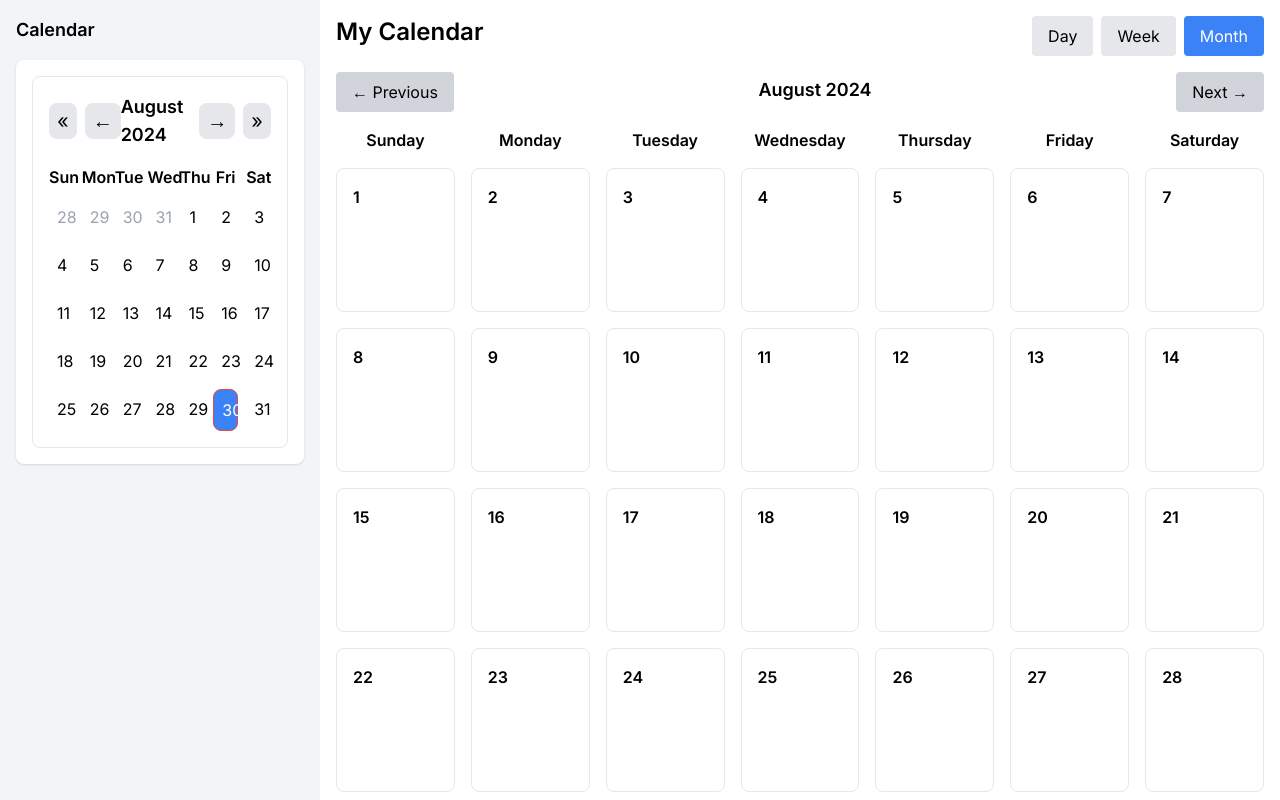
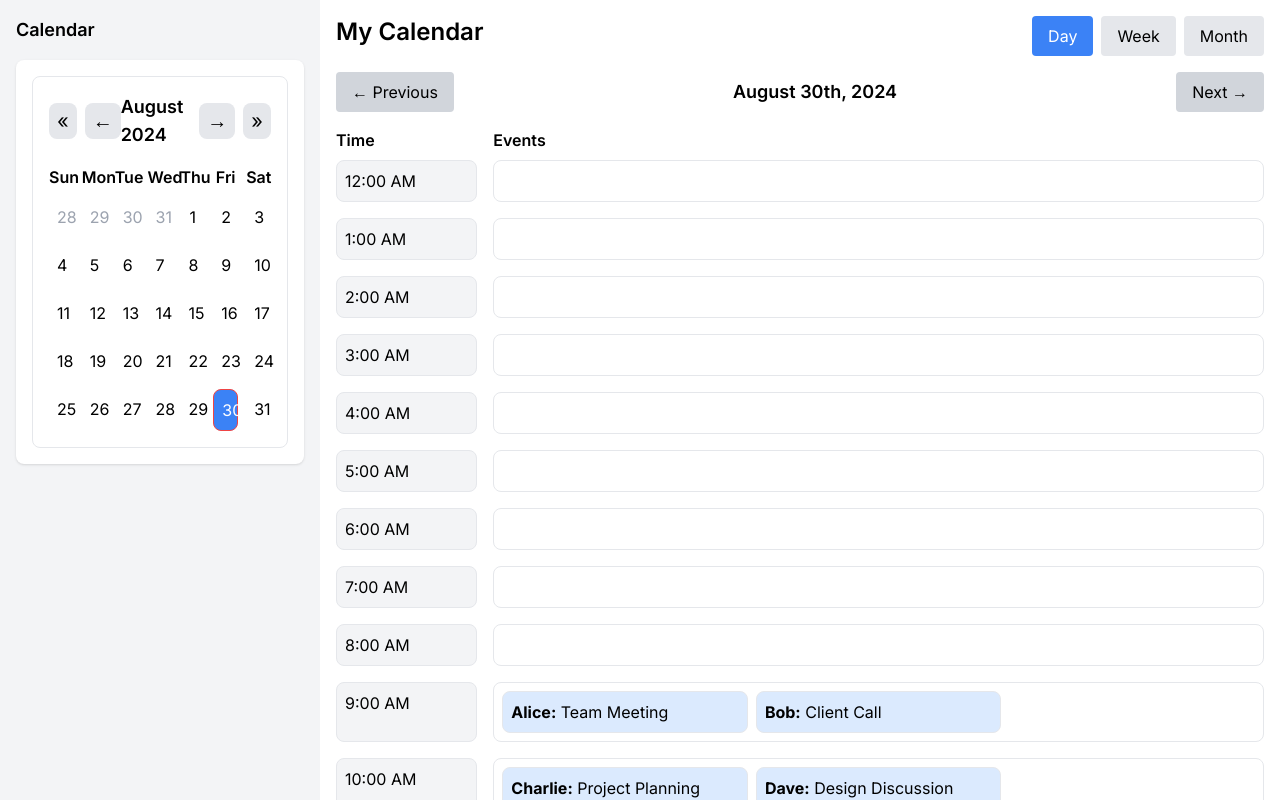
Before and after one commit to SagarBM13/google-calendar, a Next.js app: page / in a window 1280 px wide. Shown: the top 800 px of the page. Built offline with nearby package versions, Linux system fonts and the light colour scheme.

Commit message:
handled daywise view

```diff
--- a/src/app/components/date-picker.tsx
+++ b/src/app/components/date-picker.tsx
@@ -1,9 +1,10 @@
-import React, { useState } from 'react';
+import React from 'react';
 import moment from 'moment';
+import { useDate } from '@/app/context/date-provider';
 
-const DatePicker: React.FC<{ onSelectDate: (date: moment.Moment) => void }> = ({ onSelectDate }) => {
-    const [selectedDate, setSelectedDate] = useState(moment());
-    const [currentMonth, setCurrentMonth] = useState(moment().startOf('month'));
+const DatePicker: React.FC = () => {
+    const { selectedDate, setSelectedDate } = useDate();
+    const currentMonth = moment(selectedDate).startOf('month');
 
     const startOfWeek = currentMonth.clone().startOf('week');
     const endOfWeek = currentMonth.clone().endOf('week');
@@ -11,31 +12,29 @@ const DatePicker: React.FC<{ onSelectDate: (date: moment.Moment) => void }> = ({
     const daysInMonth = [];
     let day = startOfWeek;
 
-    // Fill the array with days to cover the entire month view (including days from previous and next months)
     while (day <= currentMonth.clone().endOf('month').endOf('week')) {
         daysInMonth.push(day.clone());
         day = day.add(1, 'day');
     }
 
     const goToPreviousMonth = () => {
-        setCurrentMonth(prevMonth => prevMonth.clone().subtract(1, 'month'));
+        setSelectedDate(selectedDate.clone().subtract(1, 'month').startOf('month'));
     };
 
     const goToNextMonth = () => {
-        setCurrentMonth(prevMonth => prevMonth.clone().add(1, 'month'));
+        setSelectedDate(selectedDate.clone().add(1, 'month').startOf('month'));
     };
 
     const goToPreviousYear = () => {
-        setCurrentMonth(prevMonth => prevMonth.clone().subtract(1, 'year'));
+        setSelectedDate(selectedDate.clone().subtract(1, 'year').startOf('month'));
     };
 
     const goToNextYear = () => {
-        setCurrentMonth(prevMonth => prevMonth.clone().add(1, 'year'));
+        setSelectedDate(selectedDate.clone().add(1, 'year').startOf('month'));
     };
 
     const handleDateClick = (date: moment.Moment) => {
         setSelectedDate(date);
-        onSelectDate(date);
     };
 
     return (
--- a/src/app/components/sidebar.tsx
+++ b/src/app/components/sidebar.tsx
@@ -1,19 +1,14 @@
-import React, { useState } from 'react';
+import React from 'react';
 import DatePicker from '@/app/components/date-picker';
-import moment from 'moment';
+
 
 const Sidebar: React.FC = () => {
-    const [selectedDate, setSelectedDate] = useState<moment.Moment | null>(null);
 
-    const handleDateSelect = (date: moment.Moment) => {
-        setSelectedDate(date);
-    };
     return (
         <div className="w-1/4 bg-gray-100 p-4">
             <h2 className="text-lg font-semibold mb-4">Calendar</h2>
-            {/* You can replace this with a real calendar component */}
             <div className="bg-white p-4 shadow rounded-lg">
-                <DatePicker onSelectDate={handleDateSelect} />
+                <DatePicker />
             </div>
         </div>
     );
--- a/src/app/components/views/day.tsx
+++ b/src/app/components/views/day.tsx
@@ -1,33 +1,18 @@
 import React, { useState } from 'react';
 import moment from 'moment';
 import dayJson from '@/app/data/day-events.json';
-// Event interface to define the structure of an event
-interface Event {
-    time: string;
-    title: string;
-    person: string;
-}
+import { Event } from '@/app/interfaces/event';
+import { useDate } from '@/app/context/date-provider';
 
 // JSON data for multiple people's events
 const events: Event[] = dayJson;
 
 const Day: React.FC = () => {
-    // State to track the current date
-    const [currentDate, setCurrentDate] = useState(moment());
-
+    const { selectedDate, goToPreviousDay, goToNextDay } = useDate()
     // Generate the hours for the current day
-    const startOfDay = currentDate.clone().startOf('day');
+    const startOfDay = selectedDate.clone().startOf('day');
     const hours = [...Array(24)].map((_, i) => startOfDay.clone().add(i, 'hours'));
 
-    // Function to navigate to the previous day
-    const goToPreviousDay = () => {
-        setCurrentDate(prevDate => prevDate.clone().subtract(1, 'day'));
-    };
-
-    // Function to navigate to the next day
-    const goToNextDay = () => {
-        setCurrentDate(prevDate => prevDate.clone().add(1, 'day'));
-    };
 
     // Function to filter events for a specific hour
     const getEventsForHour = (hour: moment.Moment) => {
@@ -40,7 +25,7 @@ const Day: React.FC = () => {
                 <button onClick={goToPreviousDay} className="px-4 py-2 bg-gray-300 rounded">← Previous</button>
 
                 <h2 className="text-lg font-semibold">
-                    {currentDate.format('MMMM Do, YYYY')}
+                    {selectedDate.format('MMMM Do, YYYY')}
                 </h2>
                 <button onClick={goToNextDay} className="px-4 py-2 bg-gray-300 rounded">Next →</button>
 
--- /dev/null
+++ b/src/app/context/date-provider.tsx
@@ -0,0 +1,38 @@
+
+import React, { createContext, useState, useContext, ReactNode } from 'react';
+import moment from 'moment';
+import { DateContextType } from '@/app/interfaces/date-type';
+
+
+const DateContext = createContext<DateContextType | undefined>(undefined);
+
+export const DateProvider: React.FC<{ children: ReactNode }> = ({ children }) => {
+    const [selectedDate, setSelectedDate] = useState(moment());
+
+    const goToPreviousDay = () => {
+        setSelectedDate(prevDate => prevDate.clone().subtract(1, 'day'));
+    };
+
+    const goToNextDay = () => {
+        setSelectedDate(prevDate => prevDate.clone().add(1, 'day'));
+    };
+
+    return (
+        <DateContext.Provider value={{
+            selectedDate,
+            setSelectedDate,
+            goToPreviousDay,
+            goToNextDay
+        }}>
+            {children}
+        </DateContext.Provider>
+    );
+};
+
+export const useDate = (): DateContextType => {
+    const context = useContext(DateContext);
+    if (!context) {
+        throw new Error('useDate must be used within a DateProvider');
+    }
+    return context;
+};
--- /dev/null
+++ b/src/app/interfaces/date-type.tsx
@@ -0,0 +1,8 @@
+
+import moment from 'moment';
+export interface DateContextType {
+    selectedDate: moment.Moment;
+    setSelectedDate: (date: moment.Moment) => void;
+    goToPreviousDay: () => void;
+    goToNextDay: () => void;
+}
--- a/src/app/interfaces/event.tsx
+++ b/src/app/interfaces/event.tsx
@@ -1,3 +1,4 @@
+
 export interface Event {
     time: string;
     title: string;
--- a/src/app/page.tsx
+++ b/src/app/page.tsx
@@ -1,61 +1,15 @@
 "use client";
 
 import React, { useState } from 'react';
-import Sidebar from '@/app/components/sidebar';
-import Day from '@/app/components/views/day';
-import Week from '@/app/components/views/week';
-import Month from '@/app/components/views/month';
+import Calendar from '@/app/templates/calendar/calendar';
+import { DateProvider } from '@/app/context/date-provider';
 
 const HomePage: React.FC = () => {
-    const [view, setView] = useState<'day' | 'week' | 'month'>('month');
-
-    const renderView = () => {
-        switch (view) {
-            case 'day':
-                return <Day />;
-            case 'week':
-                return <Week />;
-            case 'month':
-                return <Month />;
-            default:
-                return <Month />;
-        }
-    };
-
     return (
-        <div className="flex">
-            <Sidebar />
-            <div className="w-3/4 bg-white p-4">
-                <div className="flex justify-between mb-4">
-                    <h1 className="text-2xl font-semibold">My Calendar</h1>
-                    <div>
-                        <button
-                            className={`px-4 py-2 mr-2 ${view === 'day' ? 'bg-blue-500 text-white' : 'bg-gray-200'
-                                } rounded`}
-                            onClick={() => setView('day')}
-                        >
-                            Day
-                        </button>
-                        <button
-                            className={`px-4 py-2 mr-2 ${view === 'week' ? 'bg-blue-500 text-white' : 'bg-gray-200'
-                                } rounded`}
-                            onClick={() => setView('week')}
-                        >
-                            Week
-                        </button>
-                        <button
-                            className={`px-4 py-2 ${view === 'month' ? 'bg-blue-500 text-white' : 'bg-gray-200'
-                                } rounded`}
-                            onClick={() => setView('month')}
-                        >
-                            Month
-                        </button>
-                    </div>
-                </div>
-                {renderView()}
-            </div>
-        </div>
-    );
+        <DateProvider>
+            <Calendar />
+        </DateProvider>
+    )
 };
 
 export default HomePage;
--- /dev/null
+++ b/src/app/templates/calendar/calendar.tsx
@@ -0,0 +1,61 @@
+"use client";
+
+import React, { useState } from 'react';
+import Sidebar from '@/app/components/sidebar';
+import Day from '@/app/components/views/day';
+import Week from '@/app/components/views/week';
+import Month from '@/app/components/views/month';
+
+const Calendar: React.FC = () => {
+    const [view, setView] = useState<'day' | 'week' | 'month'>('day');
+
+    const renderView = () => {
+        switch (view) {
+            case 'day':
+                return <Day />;
+            case 'week':
+                return <Week />;
+            case 'month':
+                return <Month />;
+            default:
+                return <Month />;
+        }
+    };
+
+    return (
+        <div className="flex">
+            <Sidebar />
+            <div className="w-3/4 bg-white p-4">
+                <div className="flex justify-between mb-4">
+                    <h1 className="text-2xl font-semibold">My Calendar</h1>
+                    <div>
+                        <button
+                            className={`px-4 py-2 mr-2 ${view === 'day' ? 'bg-blue-500 text-white' : 'bg-gray-200'
+                                } rounded`}
+                            onClick={() => setView('day')}
+                        >
+                            Day
+                        </button>
+                        <button
+                            className={`px-4 py-2 mr-2 ${view === 'week' ? 'bg-blue-500 text-white' : 'bg-gray-200'
+                                } rounded`}
+                            onClick={() => setView('week')}
+                        >
+                            Week
+                        </button>
+                        <button
+                            className={`px-4 py-2 ${view === 'month' ? 'bg-blue-500 text-white' : 'bg-gray-200'
+                                } rounded`}
+                            onClick={() => setView('month')}
+                        >
+                            Month
+                        </button>
+                    </div>
+                </div>
+                {renderView()}
+            </div>
+        </div>
+    );
+};
+
+export default Calendar;
```
